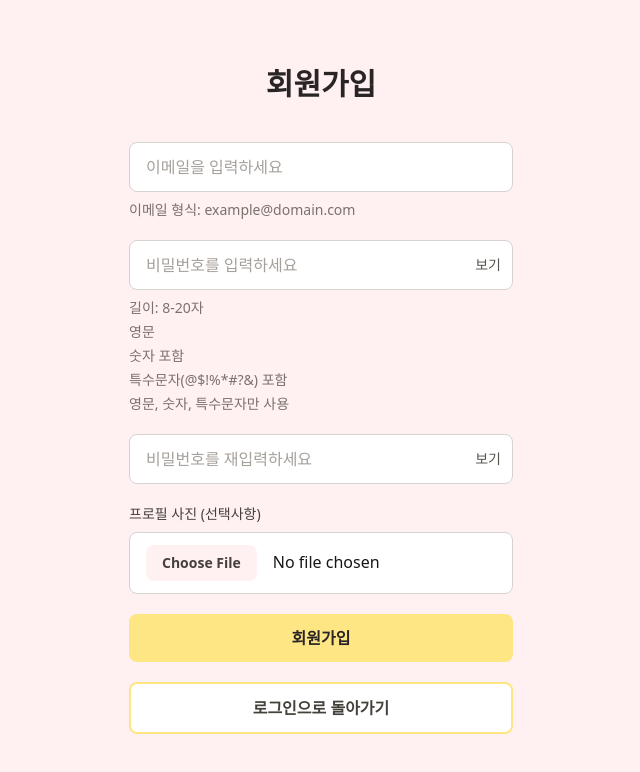
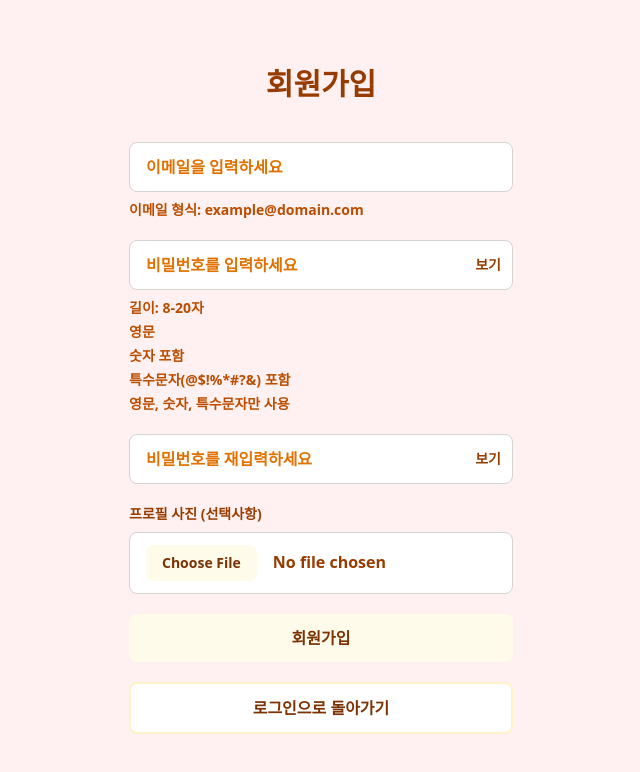
Before and after one commit to L-TED/talk_vault_front, a Next.js app: page /signup in a window 1280 px wide. Shown: the top 772 px of the page, without its empty margins (319-959 px from the left). Built offline with nearby package versions, Linux system fonts and the light colour scheme; no server answers; a web font is replaced by a local one.

Commit message:
deploy11.8

```diff
--- a/app/(protected)/mypage/page.tsx
+++ b/app/(protected)/mypage/page.tsx
@@ -128,7 +128,7 @@ const Mypage = () => {
         <button
           type="button"
           onClick={() => router.push("/home")}
-          className="text-2xl font-bold text-stone-800"
+          className="text-2xl font-extrabold text-amber-800"
           aria-label="TalkVault 홈으로 이동"
         >
           TalkVault
@@ -138,7 +138,7 @@ const Mypage = () => {
           <button
             type="button"
             onClick={handleLogout}
-            className="px-4 py-2 text-sm font-medium text-stone-700 hover:text-stone-900 hover:bg-rose-200 rounded-md transition-colors"
+            className="px-4 py-2 text-sm font-bold text-amber-800 hover:text-amber-900 hover:bg-rose-200 rounded-md transition-colors"
           >
             로그아웃
           </button>
@@ -167,8 +167,8 @@ const Mypage = () => {
       {/* 메인 컨텐츠 */}
       <main className="max-w-7xl mx-auto px-4 sm:px-6 lg:px-8 py-8 pt-24">
         <div className="mb-6">
-          <h2 className="text-2xl font-bold text-stone-900 mb-2">변환 히스토리</h2>
-          <p className="text-stone-600">총 {histories.length}개의 변환 기록이 있습니다.</p>
+          <h2 className="text-2xl font-extrabold text-amber-800 mb-2">변환 히스토리</h2>
+          <p className="text-amber-700">총 {histories.length}개의 변환 기록이 있습니다.</p>
         </div>
 
         {/* 히스토리 테이블 */}
--- a/app/globals.css
+++ b/app/globals.css
@@ -22,6 +22,20 @@
 
 body {
   background: var(--background);
-  color: var(--foreground);
   font-family: var(--font-sans), Arial, Helvetica, sans-serif;
 }
+
+@layer base {
+  body {
+    @apply font-bold text-amber-800;
+  }
+
+  h1,
+  h2,
+  h3,
+  h4,
+  h5,
+  h6 {
+    @apply font-extrabold text-amber-800;
+  }
+}
--- a/app/page.tsx
+++ b/app/page.tsx
@@ -2,18 +2,18 @@ export default function Home() {
   return (
     <div className="min-h-screen flex items-center justify-center bg-rose-50">
       <div className="text-center">
-        <h1 className="text-4xl font-bold mb-4 text-stone-800">Text Converting Tool</h1>
-        <p className="text-stone-600 mb-4">텍스트를 PDF와 엑셀로 변환해드립니다!</p>
+        <h1 className="text-4xl font-extrabold mb-4 text-amber-800">Talk Vault</h1>
+        <p className="text-amber-700 mb-4">텍스트를 PDF와 엑셀로 변환해드립니다!</p>
         <div className="flex flex-col gap-4">
           <a
             href="/login"
-            className="inline-block px-4 py-2 bg-amber-200 text-stone-800 font-semibold rounded hover:bg-amber-300 transition-colors"
+            className="inline-block px-4 py-2 bg-amber-50 text-amber-900 font-bold rounded hover:bg-amber-100 transition-colors"
           >
             로그인하기
           </a>
           <a
             href="/signup"
-            className="inline-block px-4 py-2 bg-amber-200 text-stone-800 font-semibold rounded hover:bg-amber-300 transition-colors"
+            className="inline-block px-4 py-2 bg-amber-50 text-amber-900 font-bold rounded hover:bg-amber-100 transition-colors"
           >
             회원가입하기
           </a>
--- a/components/auth/SignupForm.tsx
+++ b/components/auth/SignupForm.tsx
@@ -45,19 +45,19 @@ const SignupForm = () => {
     <div className="min-h-screen flex items-center justify-center bg-rose-50">
       <div className="w-full max-w-md px-8">
         <div className="text-center mb-10">
-          <h1 className="text-3xl font-bold text-stone-800">회원가입</h1>
+          <h1 className="text-3xl font-extrabold text-amber-800">회원가입</h1>
         </div>
 
         <div className="space-y-5">
           {error && (
-            <div className="p-3 bg-rose-50 border border-rose-200 rounded-lg text-rose-700 text-sm">
+            <div className="p-3 bg-rose-50 border border-rose-200 rounded-lg text-amber-700 text-sm">
               {error}
             </div>
           )}
 
           <div>
             <input
-              className="w-full px-4 py-3 border border-stone-300 rounded-lg bg-white focus:outline-none focus:ring-2 focus:ring-amber-300 focus:border-transparent text-stone-800 placeholder:text-stone-400"
+              className="w-full px-4 py-3 border border-stone-300 rounded-lg bg-white focus:outline-none focus:ring-2 focus:ring-amber-300 focus:border-transparent text-amber-900 placeholder:text-amber-600"
               placeholder="이메일을 입력하세요"
               type="email"
               value={email}
@@ -69,8 +69,8 @@ const SignupForm = () => {
                   isEmailValid
                     ? "text-amber-700"
                     : isEmailInvalid
-                    ? "text-rose-600"
-                    : "text-stone-500"
+                    ? "text-amber-700"
+                    : "text-amber-700"
                 }`}
               >
                 {isEmailValid && <span>✓</span>}
@@ -83,7 +83,7 @@ const SignupForm = () => {
           <div>
             <div className="relative">
               <input
-                className="w-full px-4 py-3 pr-16 border border-stone-300 rounded-lg bg-white focus:outline-none focus:ring-2 focus:ring-amber-300 focus:border-transparent text-stone-800 placeholder:text-stone-400"
+                className="w-full px-4 py-3 pr-16 border border-stone-300 rounded-lg bg-white focus:outline-none focus:ring-2 focus:ring-amber-300 focus:border-transparent text-amber-900 placeholder:text-amber-600"
                 placeholder="비밀번호를 입력하세요"
                 type={showPassword ? "text" : "password"}
                 value={password}
@@ -92,7 +92,7 @@ const SignupForm = () => {
               <button
                 type="button"
                 onClick={() => setShowPassword(!showPassword)}
-                className="absolute right-3 top-1/2 -translate-y-1/2 text-sm text-stone-600 hover:text-stone-800"
+                className="absolute right-3 top-1/2 -translate-y-1/2 text-sm text-amber-800 hover:text-amber-900"
               >
                 {showPassword ? "숨기기" : "보기"}
               </button>
@@ -103,8 +103,8 @@ const SignupForm = () => {
                   isPasswordTouched
                     ? hasValidLength
                       ? "text-amber-700"
-                      : "text-rose-600"
-                    : "text-stone-500"
+                      : "text-amber-700"
+                    : "text-amber-700"
                 }`}
               >
                 {isPasswordTouched && (hasValidLength ? <span>✓</span> : <span>✗</span>)}
@@ -115,8 +115,8 @@ const SignupForm = () => {
                   isPasswordTouched
                     ? hasEnglish
                       ? "text-amber-700"
-                      : "text-rose-600"
-                    : "text-stone-500"
+                      : "text-amber-700"
+                    : "text-amber-700"
                 }`}
               >
                 {isPasswordTouched && (hasEnglish ? <span>✓</span> : <span>✗</span>)}
@@ -127,8 +127,8 @@ const SignupForm = () => {
                   isPasswordTouched
                     ? hasNumber
                       ? "text-amber-700"
-                      : "text-rose-600"
-                    : "text-stone-500"
+                      : "text-amber-700"
+                    : "text-amber-700"
                 }`}
               >
                 {isPasswordTouched && (hasNumber ? <span>✓</span> : <span>✗</span>)}
@@ -139,8 +139,8 @@ const SignupForm = () => {
                   isPasswordTouched
                     ? hasSpecialChar
                       ? "text-amber-700"
-                      : "text-rose-600"
-                    : "text-stone-500"
+                      : "text-amber-700"
+                    : "text-amber-700"
                 }`}
               >
                 {isPasswordTouched && (hasSpecialChar ? <span>✓</span> : <span>✗</span>)}
@@ -151,8 +151,8 @@ const SignupForm = () => {
                   isPasswordTouched
                     ? hasOnlyAllowedChars
                       ? "text-amber-700"
-                      : "text-rose-600"
-                    : "text-stone-500"
+                      : "text-amber-700"
+                    : "text-amber-700"
                 }`}
               >
                 {isPasswordTouched && (hasOnlyAllowedChars ? <span>✓</span> : <span>✗</span>)}
@@ -164,7 +164,7 @@ const SignupForm = () => {
           <div>
             <div className="relative">
               <input
-                className="w-full px-4 py-3 pr-16 border border-stone-300 rounded-lg bg-white focus:outline-none focus:ring-2 focus:ring-amber-300 focus:border-transparent text-stone-800 placeholder:text-stone-400"
+                className="w-full px-4 py-3 pr-16 border border-stone-300 rounded-lg bg-white focus:outline-none focus:ring-2 focus:ring-amber-300 focus:border-transparent text-amber-900 placeholder:text-amber-600"
                 placeholder="비밀번호를 재입력하세요"
                 type={showConfirmPassword ? "text" : "password"}
                 value={confirmPassword}
@@ -173,13 +173,13 @@ const SignupForm = () => {
               <button
                 type="button"
                 onClick={() => setShowConfirmPassword(!showConfirmPassword)}
-                className="absolute right-3 top-1/2 -translate-y-1/2 text-sm text-stone-600 hover:text-stone-800"
+                className="absolute right-3 top-1/2 -translate-y-1/2 text-sm text-amber-800 hover:text-amber-900"
               >
                 {showConfirmPassword ? "숨기기" : "보기"}
               </button>
             </div>
             {isPasswordMismatch && (
-              <div className="mt-2 text-sm text-rose-600 flex items-center gap-2">
+              <div className="mt-2 text-sm text-amber-700 flex items-center gap-2">
                 <span>✗</span>
                 <span>비밀번호가 일치하지 않습니다</span>
               </div>
@@ -193,14 +193,14 @@ const SignupForm = () => {
           </div>
 
           <div>
-            <label className="block text-sm font-medium text-stone-700 mb-2">
+            <label className="block text-sm font-bold text-amber-800 mb-2">
               프로필 사진 (선택사항)
             </label>
             <input
               type="file"
               accept="image/*"
               onChange={handleFileChange}
-              className="w-full px-4 py-3 border border-stone-300 rounded-lg bg-white focus:outline-none focus:ring-2 focus:ring-amber-300 focus:border-transparent file:mr-4 file:py-2 file:px-4 file:rounded-lg file:border-0 file:text-sm file:font-semibold file:bg-rose-50 file:text-stone-700 hover:file:bg-rose-100"
+              className="w-full px-4 py-3 border border-stone-300 rounded-lg bg-white focus:outline-none focus:ring-2 focus:ring-amber-300 focus:border-transparent file:mr-4 file:py-2 file:px-4 file:rounded-lg file:border-0 file:text-sm file:font-bold file:bg-amber-50 file:text-amber-900 hover:file:bg-amber-100"
             />
           </div>
 
@@ -208,7 +208,7 @@ const SignupForm = () => {
             <button
               onClick={handleSignup}
               disabled={isLoading}
-              className="w-full px-4 py-3 bg-amber-200 text-stone-800 font-semibold rounded-lg hover:bg-amber-300 transition-colors disabled:bg-stone-300 disabled:text-stone-500 disabled:cursor-not-allowed"
+              className="w-full px-4 py-3 bg-amber-50 text-amber-900 font-bold rounded-lg hover:bg-amber-100 transition-colors disabled:bg-stone-200 disabled:text-amber-700 disabled:cursor-not-allowed"
             >
               {isLoading ? "회원가입 중..." : "회원가입"}
             </button>
@@ -217,7 +217,7 @@ const SignupForm = () => {
           <div>
             <a href="/login">
               <Button
-                style="w-full px-4 py-3 bg-white text-stone-700 font-semibold border-2 border-amber-200 rounded-lg hover:bg-rose-100 transition-colors"
+                style="w-full px-4 py-3 bg-white text-amber-900 font-bold border-2 border-amber-100 rounded-lg hover:bg-rose-100 transition-colors"
                 text="로그인으로 돌아가기"
               />
             </a>
```
Also changed, not shown: app/(protected)/home/page.tsx (+8 -8 lines), app/(protected)/result/[id]/page.tsx (+7 -7 lines), components/auth/LoginForm.tsx (+6 -6 lines), components/mypage/HistoryTable.tsx (+11 -11 lines).
